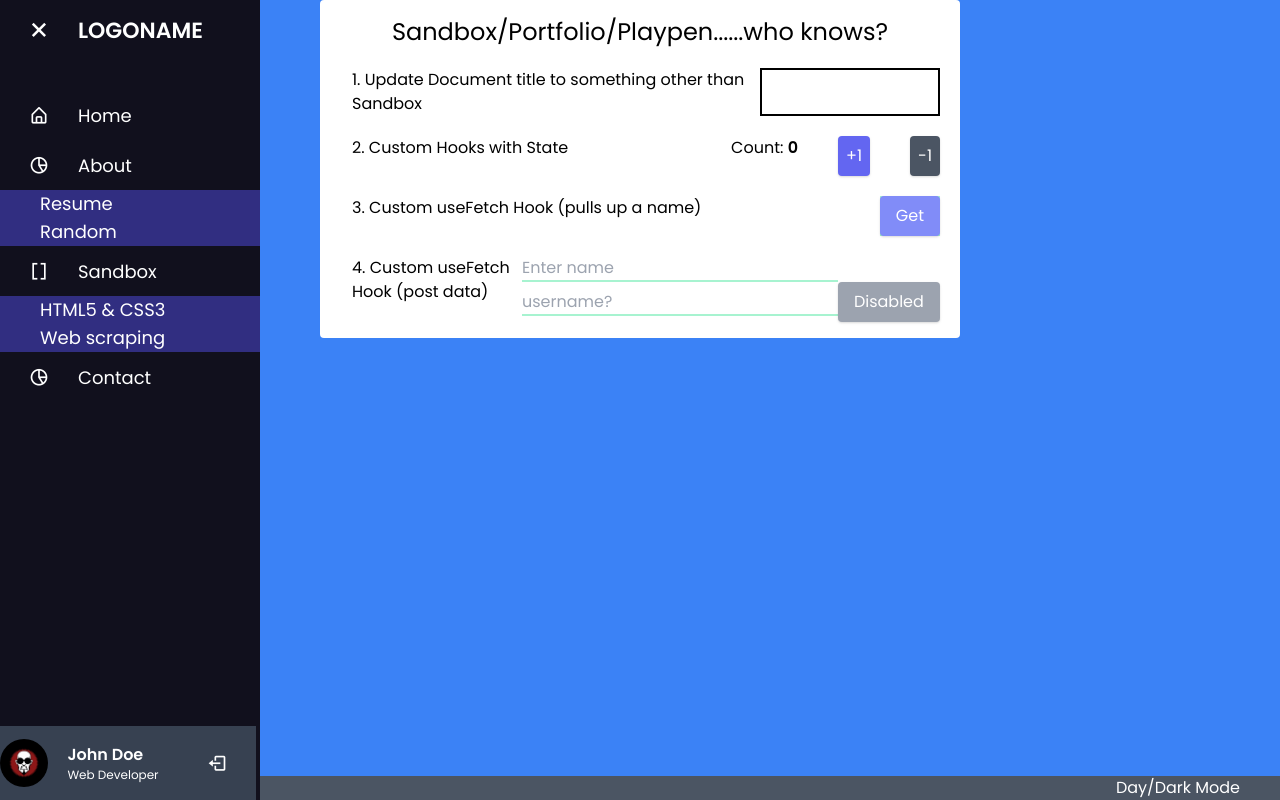
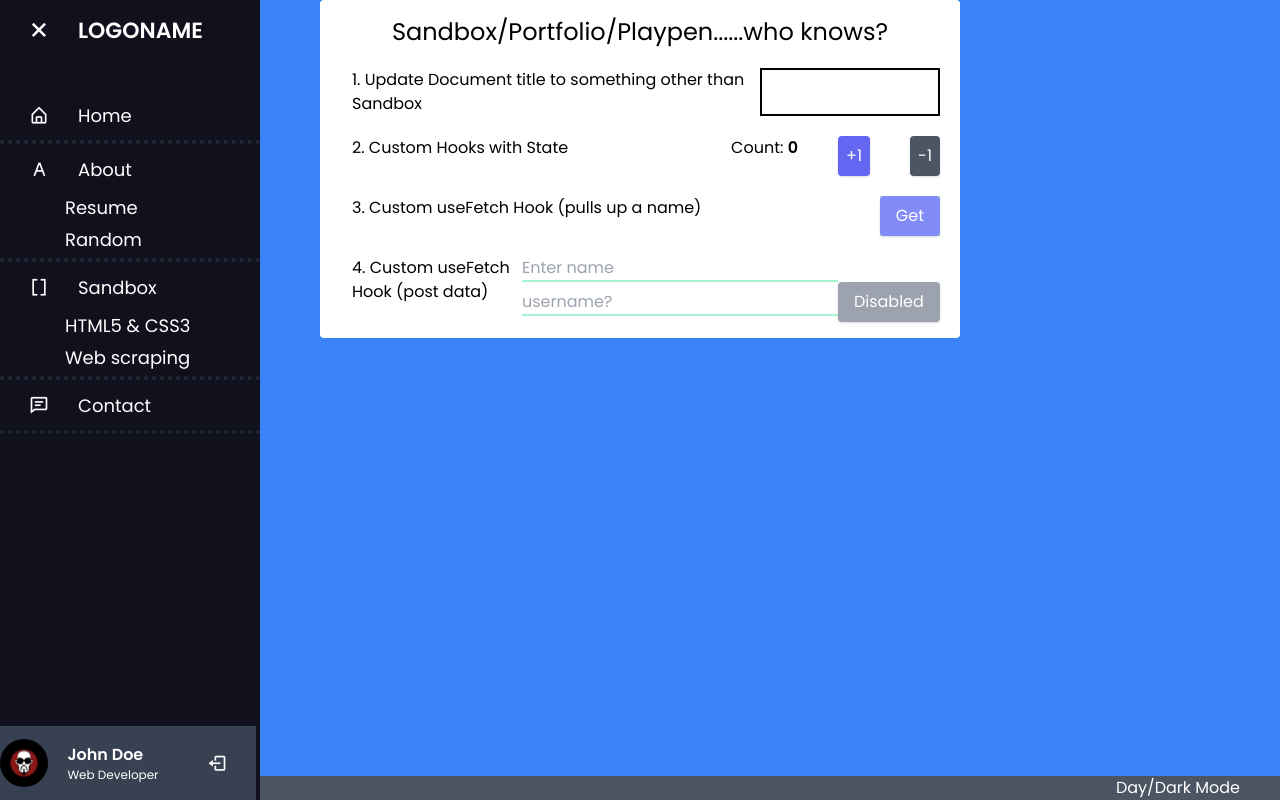
Before and after one commit to yhegazy/portfolio, a React (Create React App) app in the folder sandbox/yhegazy/: page / in a window 1280 px wide. Both pictures are taken after a click on the icon 39 px from the left and 30 px from the top of the page. Built offline with nearby package versions, Linux system fonts and the light colour scheme.

Commit message:
20211125::Removed submenu dd when menu is opened.

```diff
--- a/sandbox/yhegazy/src/Menu/SidebarMenu.js
+++ b/sandbox/yhegazy/src/Menu/SidebarMenu.js
@@ -1,8 +1,5 @@
 import React, {useState} from 'react'
-// First, we get this bad boy working - this is going to take a while so don't give up. I believe that once I clean and convert this to reactjs standards, I can then customize and tweak from there. THIS WILL TAKE ME ALL DAY! I BELIEVE I CAN GET THIS ACCOMPLISHED! useREF!
-
-// I was making this too complicated. I simplified it. Open Menu will have drop downs on display.
-
+import {AiOutlineHome} from 'react-icons/ai'
 
 export const menuData = [
     {
@@ -18,7 +15,7 @@ export const menuData = [
         title: 'About',
         exact: true,
         to: '/about',
-        icon: 'bx bx-pie-chart-alt-2',
+        icon: 'bx bx-font',
         subMenus: [
         { title: "Resume", to: "/about/resume" },
         { title: "Random", to: "/about/random" },
@@ -41,13 +38,12 @@ export const menuData = [
         title: 'Contact',
         exact: true,
         to: '/contact',
-        icon: 'bx bx-pie-chart-alt-2',
+        icon: 'bx bx-comment-detail',
     },
 ];
 
 const SidebarMenu = () => {
     const [mToggle, setMToggle] = useState(false)
-    const menuState = "text-lg text-white opacity-100 block"
     const handleMenuItemToggle = () =>  setMToggle(!mToggle)
 
 return <>
@@ -67,11 +63,11 @@ return <>
                             </a>
                         </div>
 
-                        <ul className={mToggle ? "text-lg text-white opacity-100 px-10 bg-indigo-900" : "sub-menu"}>
+                        <ul className={mToggle ? "text-lg text-white opacity-100 border-b-4 border-dotted border-gray-800" : "sub-menu"}>
                             <li>
                                {mToggle ? "" :  <a className="link_name" href="#">{item.title}</a>}
                             </li>
-                            {item.subMenus ? item.subMenus.map((subItem, index) => <li id={index}>
+                            {item.subMenus ? item.subMenus.map((subItem, index) => <li id={index} className={mToggle ? "w-1/2 pb-1 ml-auto mr-auto": ""}>
                                 <a href="#">{subItem.title}</a>
                             </li>): ""}
                         </ul>
```
